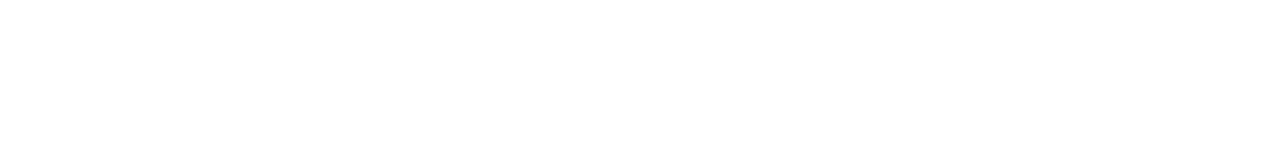
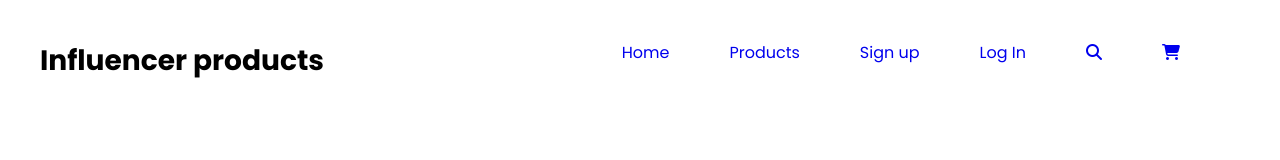
Before and after one commit to MasudMiti/new-project, a plain HTML site: page index.html in a window 1280 px wide. Drawn offline with Linux system fonts and the light colour scheme.

Commit message:
nav section done

```diff
--- a/index.html
+++ b/index.html
@@ -5,8 +5,24 @@
   <meta name="viewport" content="width=device-width, initial-scale=1.0">
   <title>Website Design</title>
   <link rel="stylesheet" href="style.css">
+  <link rel="stylesheet" href="https://cdnjs.cloudflare.com/ajax/libs/font-awesome/6.7.2/css/all.min.css"
 </head>
 <body>
+  <div class="container">
+    <nav class="navbar">
+      <div class="logo">
+        <h3>Influencer products</h3>
+      </div>
+       <ul class="nav-items">
+          <li><a href="#">Home</a></li>
+          <li><a href="#">Products</a></li>
+          <li><a href="#">Sign up</a></li>
+          <li><a href="#">Log In</a></li>
+          <li><a href="#"><i class="fa-solid fa-magnifying-glass"></i></a></li>
+          <li><a href="#"><i class="fa-solid fa-cart-shopping"></i></a></li>
+       </ul>
+    </nav>
+  </div>
 
 </body>
 </html>
--- a/style.css
+++ b/style.css
@@ -0,0 +1,36 @@
+@import url('https://fonts.googleapis.com/css2?family=Poppins:ital,wght@0,100;0,200;0,300;0,400;0,500;0,600;0,700;0,800;0,900;1,100;1,200;1,300;1,400;1,500;1,600;1,700;1,800;1,900&display=swap');
+
+
+*{
+  margin: 0;
+  padding: 0;
+  box-sizing: border-box;
+}
+body{
+  font-family: poppins;
+}
+.container{
+  width: 1200px;
+  margin: 40px auto;
+
+}
+.logo{
+  font-size: 24px;
+  font-weight: bold;
+}
+.navbar{
+  display: flex;
+  justify-content: space-between;
+}
+.nav-items{
+  display: flex;
+  margin-right: 30px;
+  justify-content: space-evenly;
+}
+.nav-items li{
+  list-style: none;
+  margin: 0 30px;
+}
+.nav-items a{
+  text-decoration: none;
+}
```
